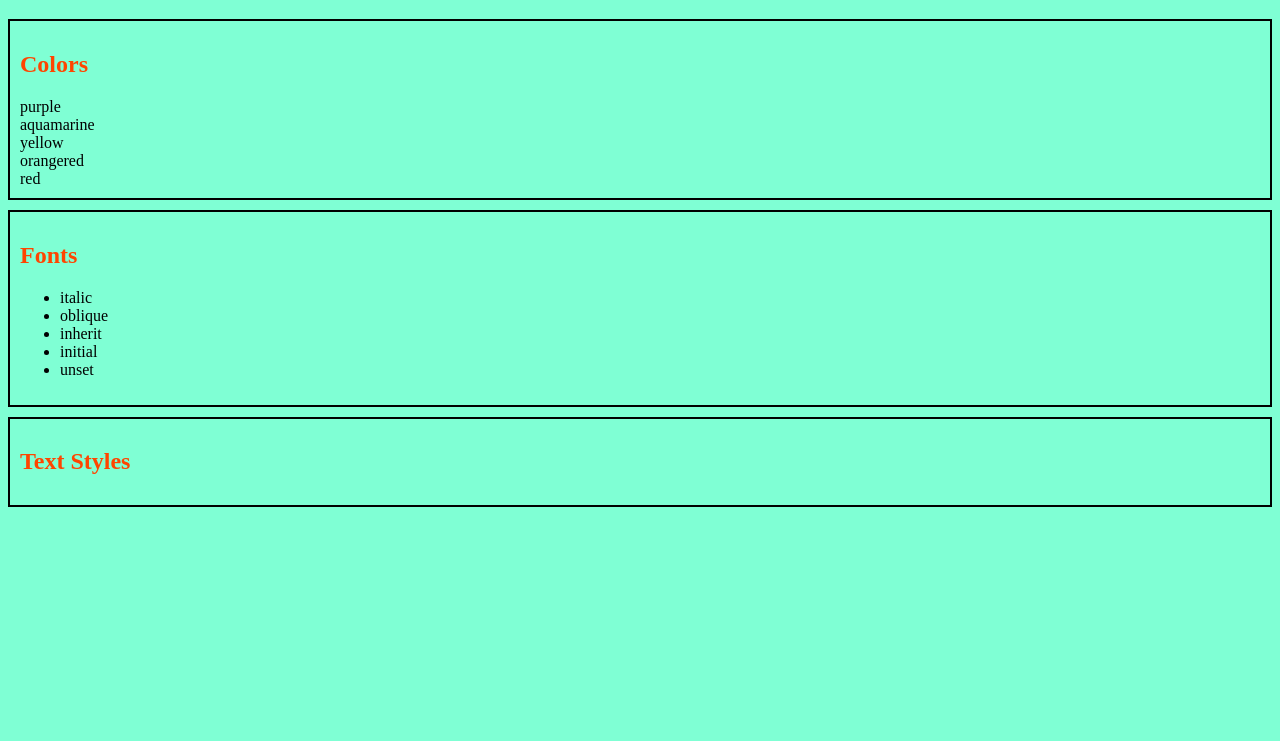
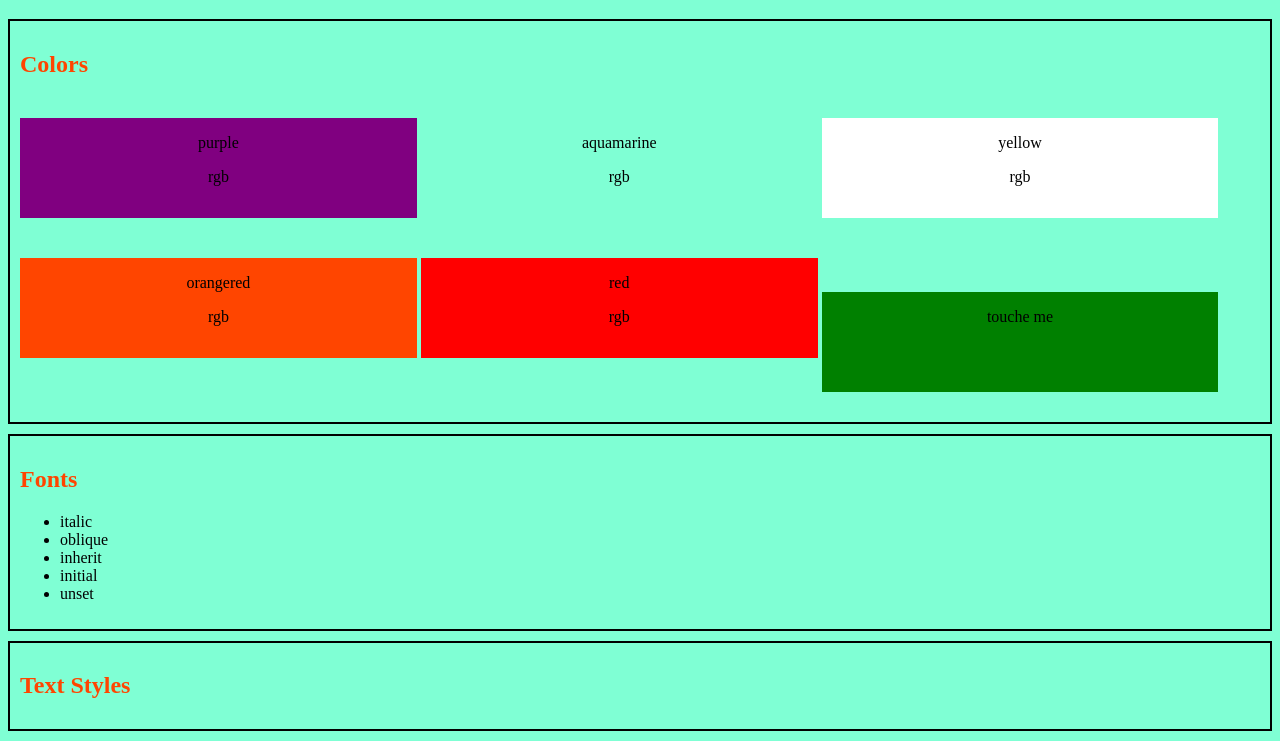
Before and after one commit to Oooorik/CC-Styling-guide, a plain HTML site: page index.html in a window 1280 px wide. Shown: the part 61-802 px from the top of the page. Drawn offline with Linux system fonts and the light colour scheme.

Commit message:
CC-Styling-guide

```diff
--- a/index.html
+++ b/index.html
@@ -10,12 +10,32 @@
 <body>
     <h1>CC-Styling-guide</h1>
     <div class="container">
-      <div class="color-container"><h2>Colors</h2>
-        <div class="purple">purple</div>
-        <div class="aquamarine">aquamarine</div>
-        <div class="yellow">yellow</div>
-        <div class="orangered">orangered</div>
-        <div class="red">red</div>
+      <h2>Colors</h2>
+      <div class="color-container">
+        <div class="color-panel-purple">
+          <p class="purple">purple</p>
+          <P>rgb</P>
+        </div>
+        <div class="color-panel-aquamarine">
+          <p class="aquamarine">aquamarine</p>
+          <p>rgb</p>
+        </div>
+        <div class="color-panel-yellow">
+          <p class="yellow">yellow</p>
+          <p>rgb</p>
+        </div>
+        <div class="color-panel-orangered">
+          <p calss="orangered">orangered</p>
+          <p>rgb</p>
+        </div>
+        <div class="color-panel-red">
+          <p class="red">red</p>
+          <p>rgb</p>
+        </div>
+        <div class="secret-color-panel">
+          <p class="button">touche me</p>
+          <p></p>
+        </div>
       </div>
     </div>
     <div class="container">
--- a/styles.css
+++ b/styles.css
@@ -14,3 +14,52 @@ h2 {
 body {
     background-color: aquamarine;
 }
+.color-panel-purple {
+    background-color: purple;
+    display: inline-block;
+    width: 32%;
+    text-align: center;
+    margin: 20px auto;
+    min-height: 100px
+}
+.color-panel-aquamarine {
+    border: 1px;
+    border-color: solid white;
+    display: inline-block;
+    width: 32%;
+    text-align: center;
+    margin: 20px auto;
+    min-height: 100px
+}
+.color-panel-yellow {
+    background-color: white;
+    display: inline-block;
+    width: 32%;
+    text-align: center;
+    margin: 20px auto;
+    min-height: 100px
+}
+.color-panel-orangered {
+    background-color: orangered;
+    display: inline-block;
+    width: 32%;
+    text-align: center;
+    margin: 20px auto;
+    min-height: 100px
+}
+.color-panel-red {
+    background-color: red;
+    display: inline-block;
+    width: 32%;
+    text-align: center;
+    margin: 20px auto;
+    min-height: 100px
+}
+.secret-color-panel {
+    background-color: green;
+    display: inline-block;
+    width: 32%;
+    text-align: center;
+    margin: 20px auto;
+    min-height: 100px
+}
```
